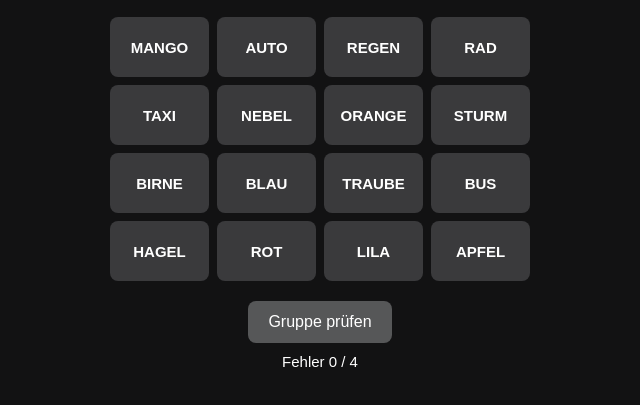
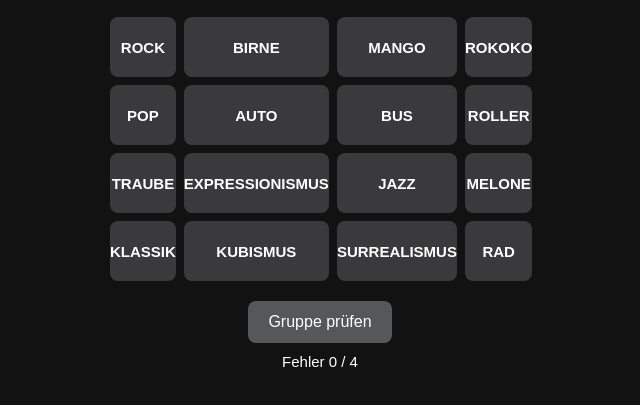
Before and after one commit to Prinzvonbinz/Connections, a plain HTML site: page index.html in a window 1280 px wide. Shown: the part 39-444 px from the top of the page, without its empty margins (320-960 px from the left). Drawn offline with Linux system fonts and the light colour scheme.

Commit message:
Update index.html

```diff
--- a/index.html
+++ b/index.html
@@ -181,7 +181,21 @@ const categories=[
 
 {name:"Wetter",words:[
 "SONNE","REGEN","WIND","NEBEL","HAGEL","STURM","HITZE","FROST"
-]}
+]},
+
+{name:"Süßigkeiten", words:[ "SCHOKOLADE","EIS","KUCHEN","TORTE","BONBON","MARZIPAN","PRÄTSEL","GUMMI" ]},
+
+  {name:"Stilrichtungen", words:[ "BAROCK","ROKOKO","IMPRESSIONISMUS","EXPRESSIONISMUS","KUBISMUS","SURREALISMUS","ABSTRAKT","MINIMALISMUS" ]},
+
+  {name:"Fabelwesen", words:[ "DRACHE","EINHORN","PHOENIX","ZENTAUR","MINOTAURUS","GRIFFIN","MERMAID","WERWOLF" ]},
+
+  {name:"Musikgenres", words:[ "ROCK","POP","JAZZ","KLASSIK","HIPHOP","ELEKTRONIK","FOLK","METAL" ]},
+
+  {name:"Jobs", words:[ "LEHRER","ARZT","INGENIEUR","POLIZIST","KOCH","PILOT","ANWALT","BAUER" ]},
+
+   {name:"Getränke", words:[ "KAFFEE","TEE","SAFT","WASSER","BIER","WEIN","COLA","FANTA" ]},
+
+
 
 ]
 
```
